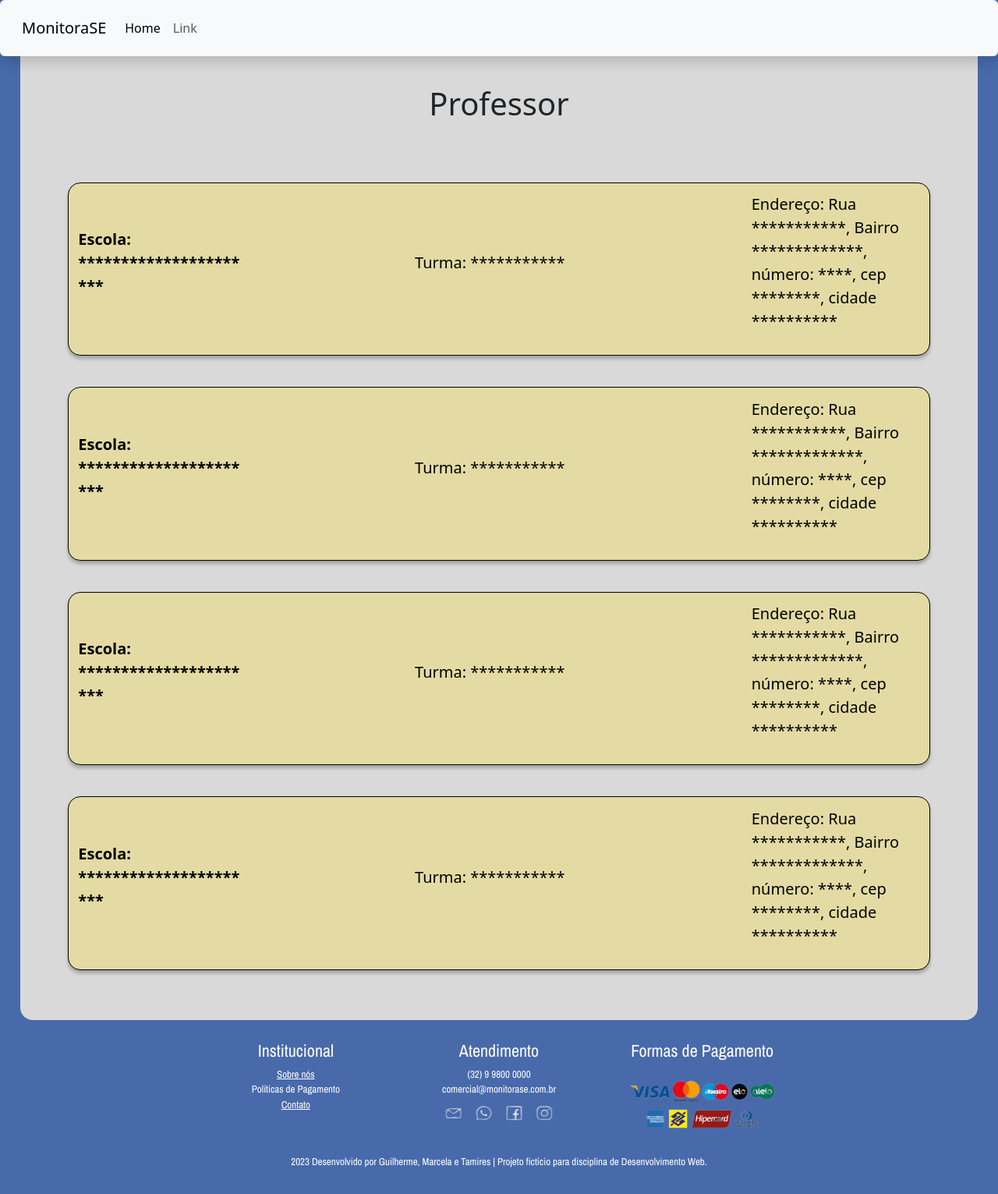
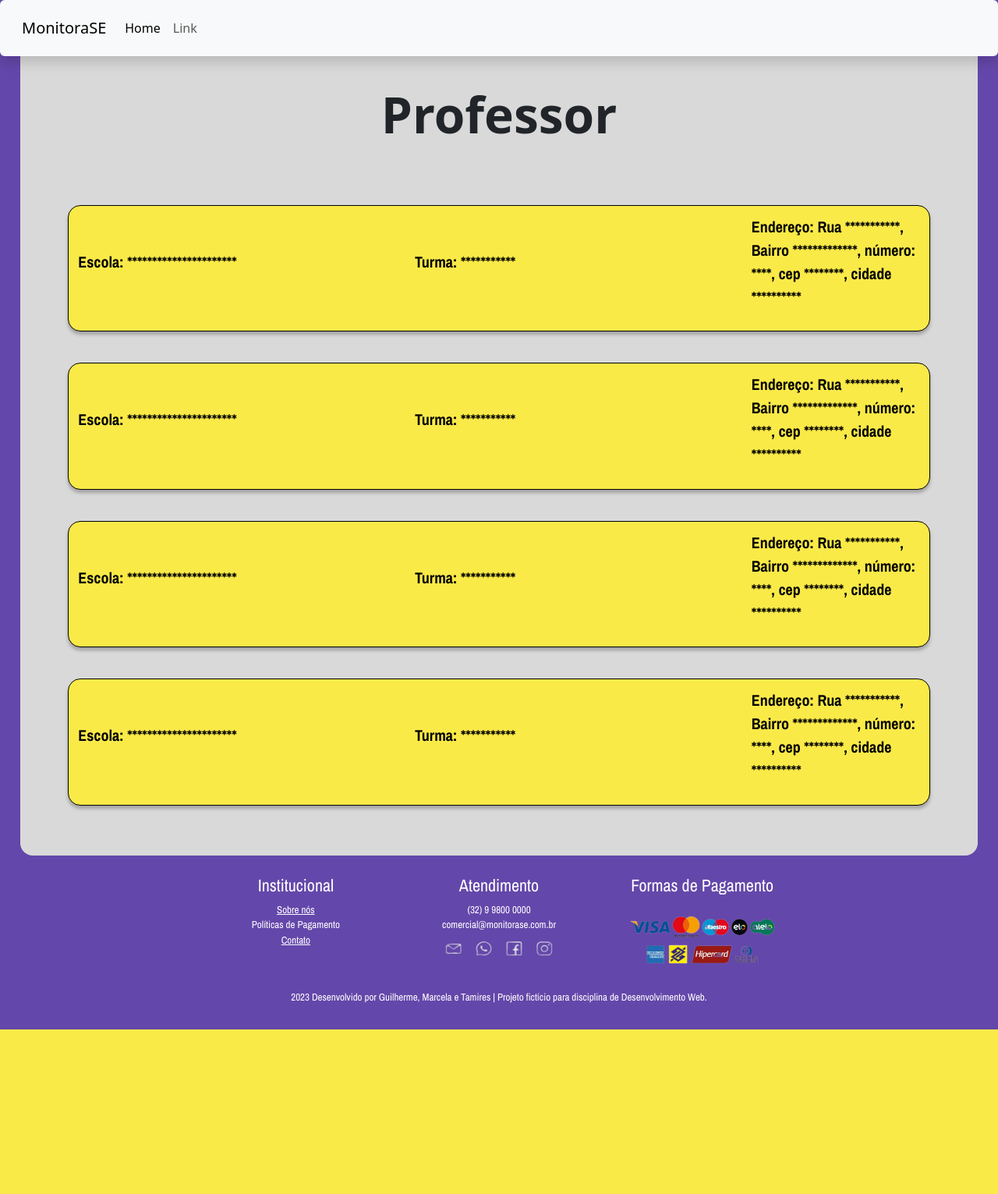
Before and after one commit to monitoraSE/MonitoraSE, a PHP site: page /professor.php in a window 1280 px wide. Shown: the whole page at 78% size. After the commit the page ends 1320 px from the top, so only its background shows below. Run offline with PHP 8.4, Linux system fonts and the light colour scheme.

Commit message:
Add files via upload

```diff
--- a/styles/style_responsavel-professor.css
+++ b/styles/style_responsavel-professor.css
@@ -1,9 +1,13 @@
+@import url('https://fonts.googleapis.com/css?family=Archivo+Narrow:400,700&display=swap');
+
+
+
 :root {
-    --cor-primaria: #486AAB;
-    --cor-secundaria: #E3DBA3;
+    --cor-primaria: #6447AA;
+    --cor-secundaria: #FAEA48;
     --cor-terciaria: #D9D9D9;
     --cor-quaternaria : #E3CCA3;
-    --cor-quintenaria: #6548AB;
+    --fonte-primaria: 'Archivo Narrow';
 }
 
 
@@ -29,6 +33,9 @@ body {
 
 .titulo-principal {
     margin: 3% 0 3% 0;
+
+    font-weight: bold;
+    font-size: 4rem;
 }
 
 
@@ -39,6 +46,9 @@ body {
     gap: 20%;
     padding: 1%;
     width: 90%;
+
+    font-family: var(--fonte-primaria);
+    font-weight: 700;
 
 
     background-color: var(--cor-secundaria);
@@ -131,4 +141,8 @@ Responsavel
     .container_nota {
         font-size: 4vw;
     }
+
+    .titulo-principal {
+        font-size: 3rem;
+    }
 }
```
Also changed, not shown: styles/style_adm.css (+17 -2 lines).
